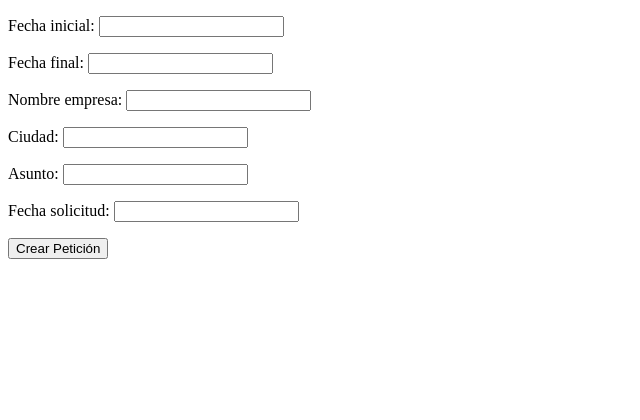
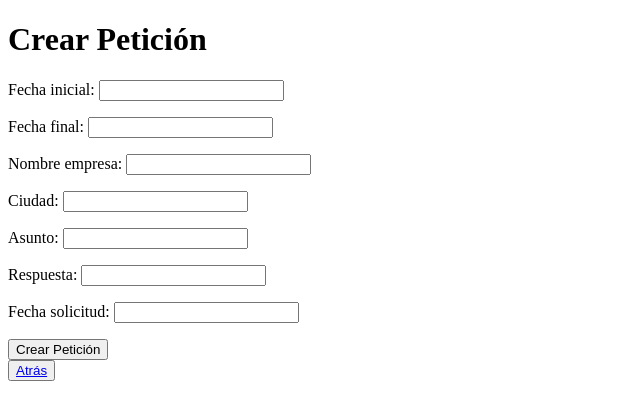
Before and after one commit to jduranm02/pruebaEmpleoCRUD, a Django app: page /crearPeticion/ in a window 1280 px wide. Shown: the top 420 px of the page, without its empty margins (0-640 px from the left). Run offline with Django 3.2, Linux system fonts and the light colour scheme.

Commit message:
Modificando algunos archivos

```diff
--- a/django_init/aplicaciones/principal/models.py
+++ b/django_init/aplicaciones/principal/models.py
@@ -7,7 +7,7 @@ class Peticion(models.Model):
     nombre_empresa=models.CharField(max_length=50)
     ciudad=models.CharField(max_length=50)
     asunto=models.CharField(max_length=50)
-    respuesta=models.CharField
+    respuesta=models.CharField(max_length=150)
     fecha_solicitud=models.DateTimeField()
 
     def __str__(self):
--- a/django_init/templates/crearPeticion.html
+++ b/django_init/templates/crearPeticion.html
@@ -1,13 +1,14 @@
 {% extends 'index.html' %}
 {%block titulo%} Formulario {%endblock titulo%}
 {%block cuerpo%}
-
+<h1> Crear Petición </h1>
 <form method="POST">
     {% csrf_token %}
     {{form.as_p}}
     <button type="submit"> Crear Petición </button>
 </form>
 
+<button type="submit"><a href="{% url 'index' %}"> Atrás </a></button>
 
 {%endblock cuerpo%}
 {%block boton_crearPeticion%}
--- a/django_init/templates/index.html
+++ b/django_init/templates/index.html
@@ -7,7 +7,7 @@
     <title>{%block titulo%} Titulo {%endblock titulo%}</title>
 </head>
 <body>{%block cuerpo%}
-    <h1>Template Listado</h1>
+    <h1> Listado de Peticiones </h1>
     <table border='2'>
         <thead>
             <tr>
```
Also changed, not shown: django_init/aplicaciones/principal/migrations/0001_initial.py.
